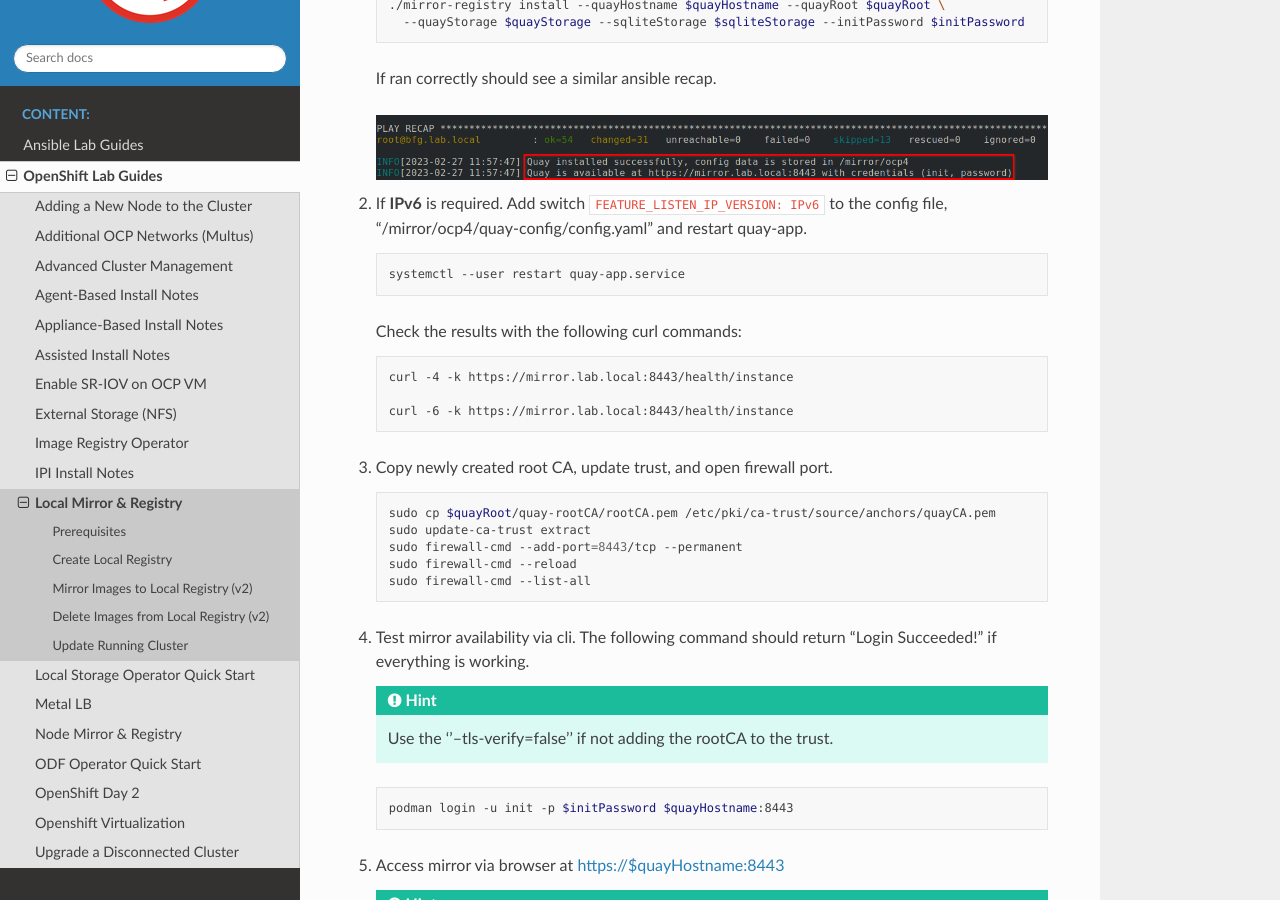
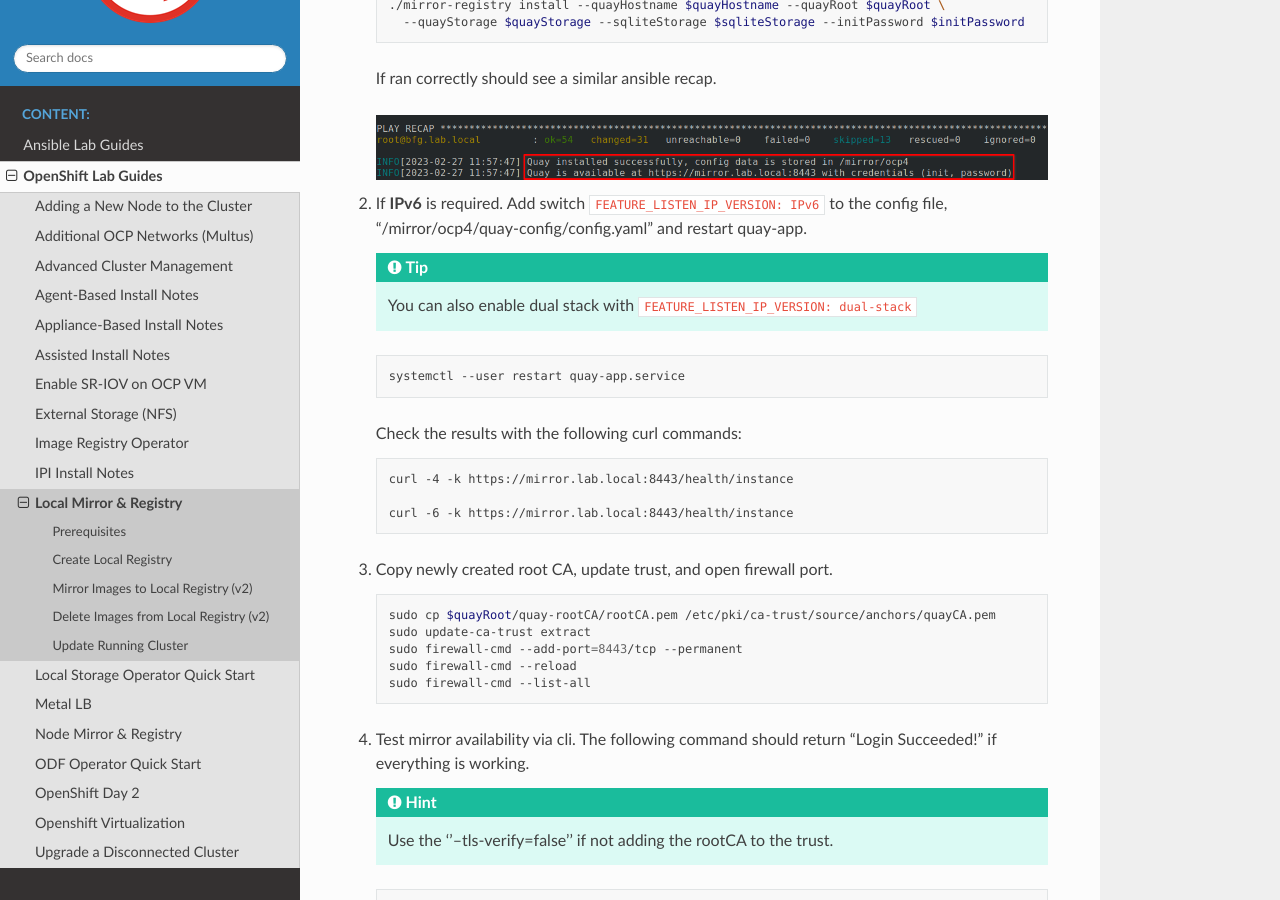
Before and after one commit to vtog/labGuides, a Sphinx documentation site: the page built from source/ocp/local-mirror-registry.rst, in a window 1280 px wide and 900 px high, scrolled down 1968 px. Built offline with Sphinx 7.4.7 and the Read the Docs theme 3.1.0, drawn with Linux system fonts in a browser that asks for light colours; pages that are not in the unit, such as notebooks, are missing from menus.

Commit message:
node mirror dual stack switch

```diff
--- a/source/ocp/local-mirror-registry.rst
+++ b/source/ocp/local-mirror-registry.rst
@@ -93,6 +93,9 @@
 #. If **IPv6** is required. Add switch ``FEATURE_LISTEN_IP_VERSION: IPv6`` to
    the config file, "/mirror/ocp4/quay-config/config.yaml" and restart
    quay-app.
+
+   .. tip:: You can also enable dual stack with
+      ``FEATURE_LISTEN_IP_VERSION: dual-stack``
 
    .. code-block:: bash
 
```
